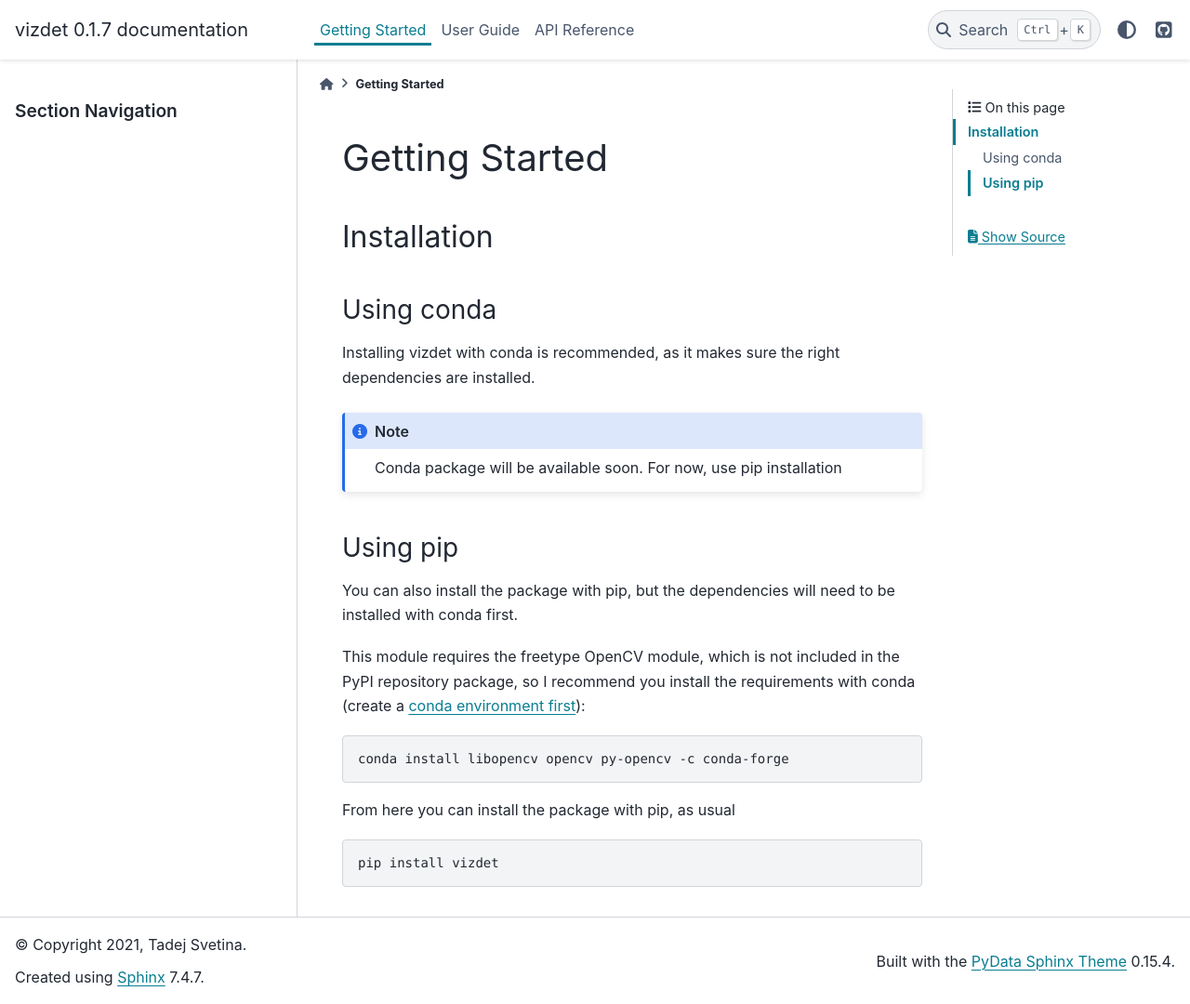
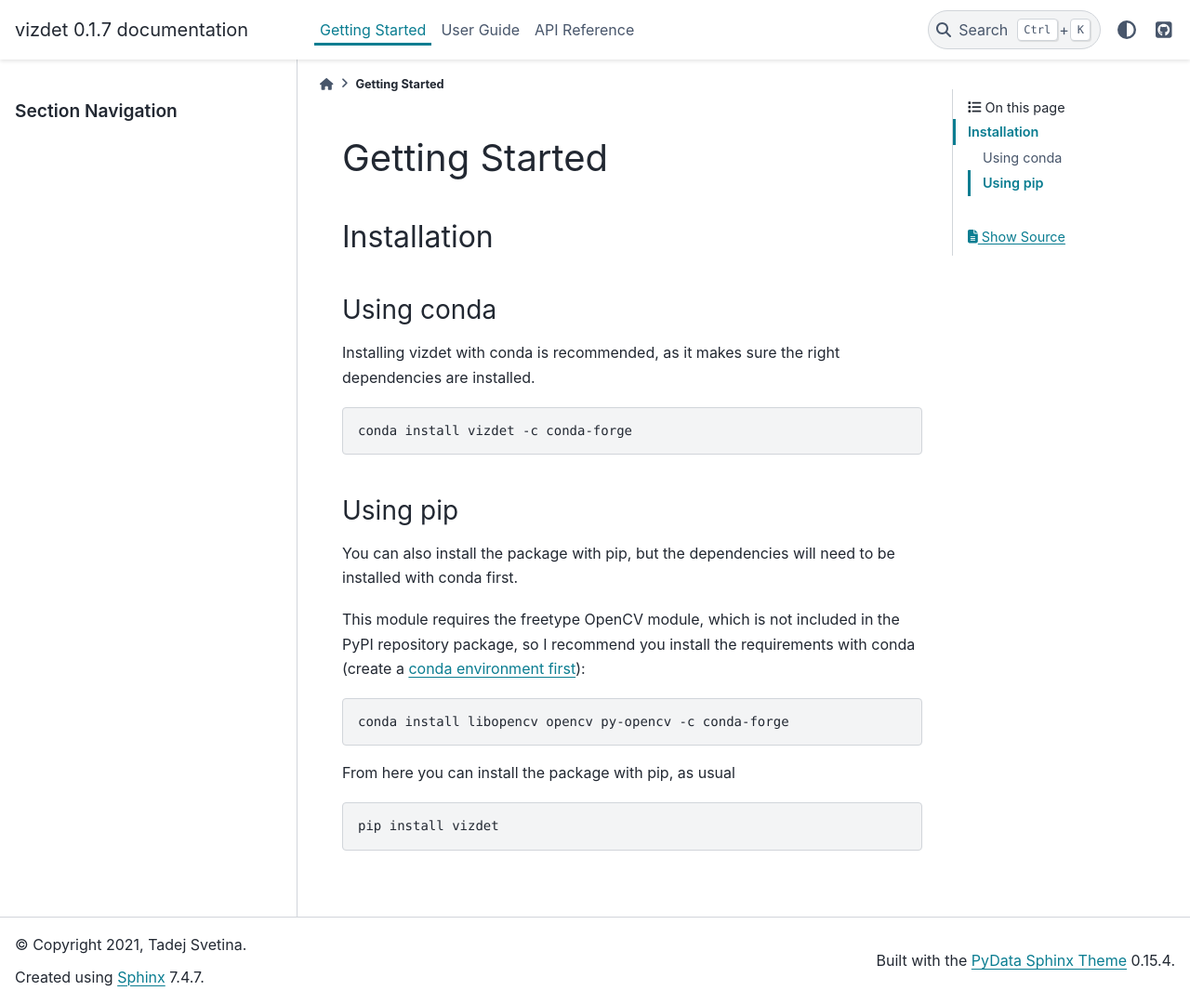
Before and after one commit to tadejsv/vizdet, a Sphinx documentation site: the page built from docs/source/start.rst, in a window 1280 px wide and 1080 px high. Shown: the whole window at 93% size. Built offline with Sphinx 7.4.7 and the PyData theme 0.15.4, drawn with Linux system fonts in a browser that asks for light colours.

Commit message:
Add installation instructions for conda

```diff
--- a/docs/source/start.rst
+++ b/docs/source/start.rst
@@ -10,8 +10,10 @@
 
 Installing vizdet with conda is recommended, as it makes sure the right dependencies are installed.
 
-.. note::
-    Conda package will be available soon. For now, use pip installation
+.. code-block:: console
+
+    conda install vizdet -c conda-forge
+
 
 Using pip
 ~~~~~~~~~
```
Also changed, not shown: README.md (+3 -9 lines).
